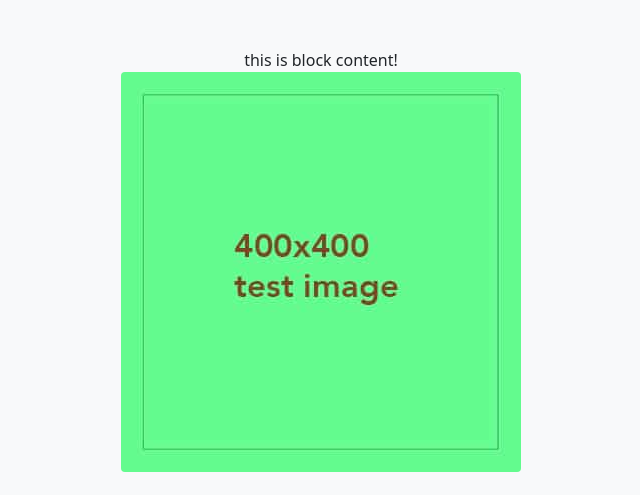
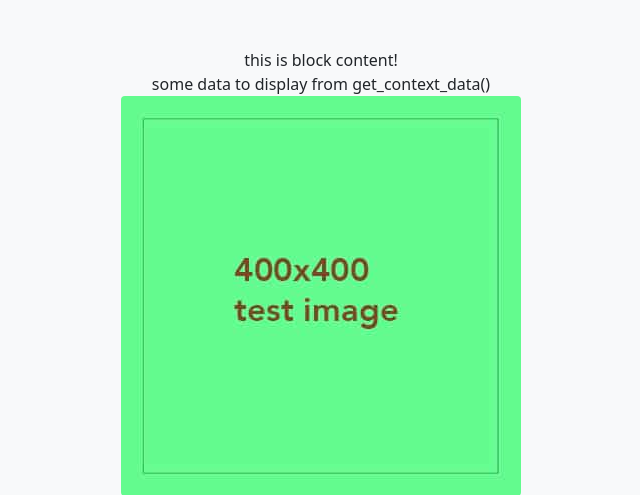
Before and after one commit to rublock/Django_base, a Django app: page / in a window 1280 px wide. Shown: the part 73-568 px from the top of the page, without its empty margins (319-959 px from the left). Run offline with Django 4.2, Linux system fonts and the light colour scheme; some libraries are stand-ins or nearby versions.

Commit message:
get_context_data

```diff
--- a/mainapp/templates/mainapp/index.html
+++ b/mainapp/templates/mainapp/index.html
@@ -4,6 +4,7 @@
 {% block content %}
 
     <div class="mx-auto d-block mt-5" style="text-align: center">this is block content!</div>
+    <div class="mx-auto d-block" style="text-align: center">{{data_for_site}}</div>
     <img src="{% static 'img/test_img.jpg' %}" class="rounded mx-auto d-block">
 
 {% endblock content %}
--- a/mainapp/views.py
+++ b/mainapp/views.py
@@ -5,6 +5,13 @@ from django.views.generic import TemplateView
 class MainPageView(TemplateView):
     template_name = "mainapp/index.html"
 
+    def get_context_data(self, **kwargs):
+        # get all previous data
+        context = super().get_context_data(**kwargs)
+        # create your own data
+        context["data_for_site"] = "some data to display from get_context_data()"
+        return context
 
+# get data from address panel
 def check_kwargs(request, **kwargs):
     return HttpResponse(f"kwargs:<br>{kwargs}")
```
